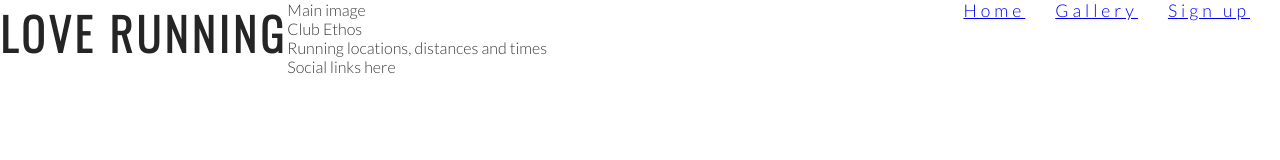
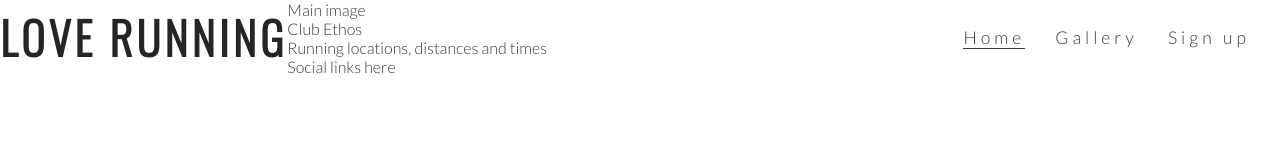
Before and after one commit to Jamesb13579/love-running, a plain HTML site: page index.html in a window 1280 px wide. Drawn offline with nearby package versions, Linux system fonts and the light colour scheme.

Commit message:
style navagation links

```diff
--- a/assets/css/style.css
+++ b/assets/css/style.css
@@ -32,9 +32,13 @@ h2 {
 #menu {
     font-size: 110%;
     letter-spacing: 4px;
-    position: relative;
+}
 
+#menu,
+#logo {
+    line-height: 75px;
 }
+
 
 #menu li {
     float: right;
@@ -42,3 +46,16 @@ h2 {
     margin-right: 30px;
 
 }
+
+#menu a {
+    text-decoration: none;
+    color: inherit;
+
+}
+
+#menu a:hover {
+    border-bottom: 1px solid #3a3a3a;
+}
+.active {
+    border-bottom: 1px solid #3a3a3a;
+}
--- a/index.html
+++ b/index.html
@@ -25,7 +25,7 @@
                     <a href="#">Gallery</a>
                 </li>
                 <li>
-                    <a href="index.html">Home</a>
+                    <a href="index.html" class="active">Home</a>
                 </li>
 
 
```
